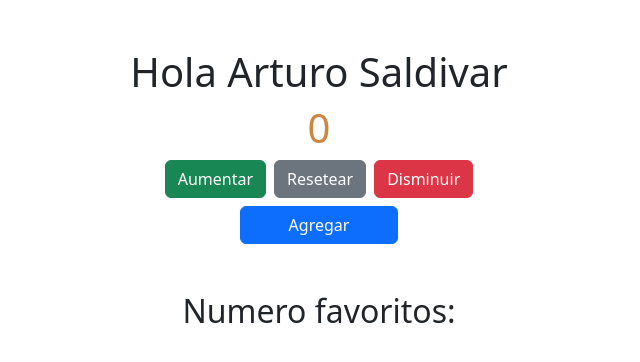
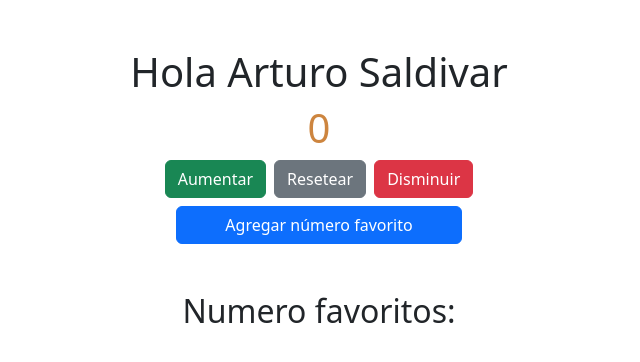
Before and after one commit to DamonBalam/mi-primer-vue, a Vue app: page / in a window 1280 px wide. Shown: the top 362 px of the page, without its empty margins (321-961 px from the left). Built offline with nearby package versions, Linux system fonts and the light colour scheme.

Commit message:
detalles

```diff
--- a/src/App.vue
+++ b/src/App.vue
@@ -45,7 +45,7 @@ const validateInput = computed(() => {
       <button class="btn btn-secondary mx-1" @click="reset">Resetear</button>
       <button class="btn btn-danger mx-1" @click="decrement">Disminuir</button>
     </div>
-    <button class="btn btn-primary mt-2 px-5" @click="add" :disabled="!validateInput">Agregar</button>
+    <button class="btn btn-primary mt-2 px-5" @click="add" :disabled="!validateInput">Agregar número favorito</button>
     <h2 class="mt-5">Numero favoritos:</h2>
     <ul class="list-group">
       <li class="list-group-item text-center" style="width: 200px;" v-for="num in listaNumeros">
```
